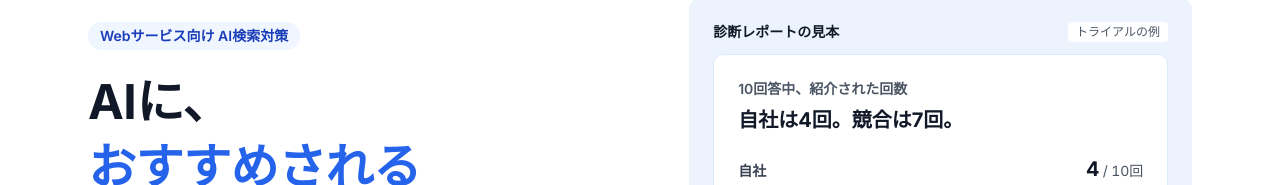
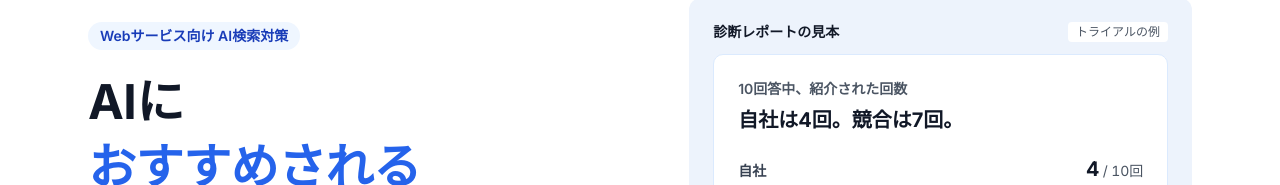
Before and after one commit to okonomidonn/test, a Next.js app: page /ai in a window 1280 px wide. Shown: the part 123-308 px from the top of the page. Built offline with nearby package versions, Linux system fonts and the light colour scheme; no server answers.

Commit message:
Drop comma from hero headline
Co-Authored-By: Claude Opus 5.5 <noreply@anthropic.com>
Claude-Session: https://claude.ai/code/session_01Th8iNbFkn2KLL5wKS71adU

```diff
--- a/src/app/ai/page.tsx
+++ b/src/app/ai/page.tsx
@@ -44,7 +44,7 @@ export default function AiLandingPage() {
         <div className="min-w-0 lg:py-6">
           <p className="inline-flex rounded-full bg-blue-50 px-3 py-1 text-sm font-semibold text-blue-800">Webサービス向け AI検索対策</p>
           <h1 className="mt-5 text-[clamp(1.5rem,7vw,3rem)] font-bold leading-[1.4] tracking-tight text-slate-900 sm:leading-[1.35]">
-            <span className="block">AIに、</span>
+            <span className="block">AIに</span>
             <span className="block"><span className="text-brand">おすすめされる</span>サービスへ。</span>
           </h1>
           <p className="mt-5 max-w-xl text-base leading-relaxed text-slate-700 sm:text-lg">ChatGPTやGeminiに「おすすめは？」と聞かれたとき、あなたのサービスが名前を挙げてもらえるように。今の状態を調べて、サイトの直し方までお伝えします。</p>
```
